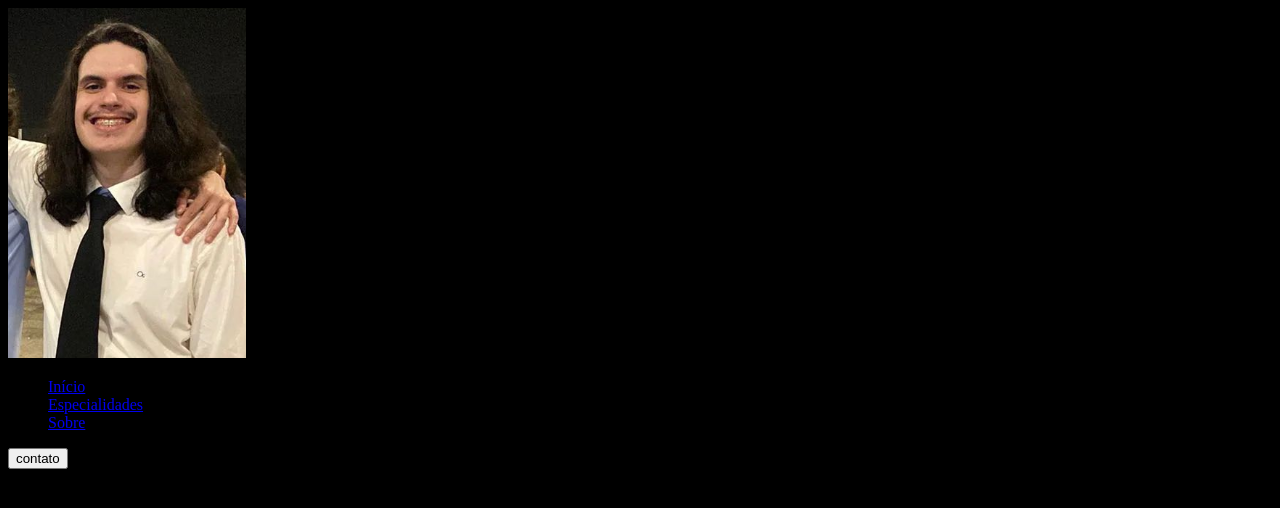
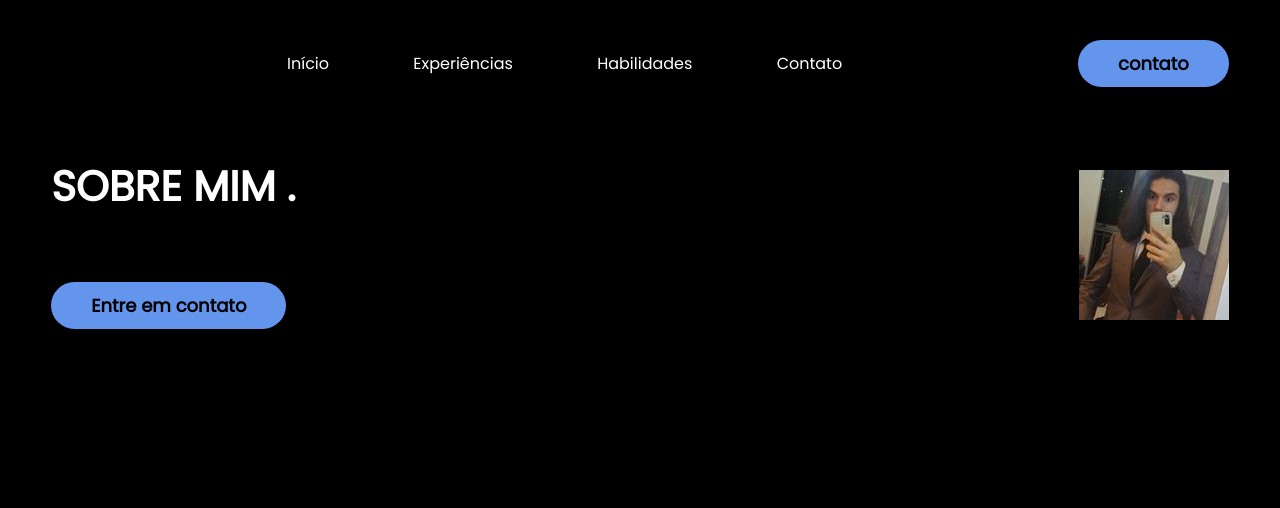
Before and after one commit to BernardoRubim/Meu-portf-lio---CC1MC, a plain HTML site: page Portfólio/index.html in a window 1280 px wide. Drawn offline with nearby package versions, Linux system fonts and the light colour scheme.

Commit message:
Add files via upload
texto do "SOBRE MIM"  feito no HTML, mas o CSS deu erro


Texto das "Experiências" feito parcialmente no HTML, falta o CSS funcionar nesse tbm


Por algum motivo o texto n muda de cor, acho que vou mudar o background pra branco e deixar as letras no preto (cor padrão)

```diff
--- a/Portfólio/index.html
+++ b/Portfólio/index.html
@@ -3,6 +3,15 @@
 <head>
     <meta charset="UTF-8">
     <meta name="viewport" content="width=device-width, initial-scale=1.0">
+    <!-- GOOGLE FONTS -->
+    <link rel="preconnect" href="https://fonts.googleapis.com">
+    <link rel="preconnect" href="https://fonts.gstatic.com" crossorigin>
+    <link href="https://fonts.googleapis.com/css2?family=Poppins:ital, wght@0,100;0,200;0,300;0,400;0,500;0,600;0,700;0,800;0,
+    900;1,100;1,200;1,300;1,400;1,500;1,600;1,700;1,800;1,900&display=swap" rel="stylesheet">
+    <!-- FIM GOOGLE FONTS -->
+    <!--BOOTSTRAP ICONS-->
+    <link rel="stylesheet" href="https://cdn.jsdelivr.net/npm/bootstrap-icons@1.11.3/font/bootstrap-icons.min.css">
+    <!--BOOTSTRAPS ICONS FIM-->
     <link rel="stylesheet" href="style.css">
     <title>Bernardo Rubim</title>
 </head>
@@ -11,22 +20,74 @@
         <div class="interface">
             <div class="logo">
                 <a href="#">
-                    <img src="images/perfill portfólio.png" alt="Logo Bernardo Rubim">
+
                 </a>
             </div><!--logo-->
 
         <nav class="menu-desktop">
             <ul>
                 <li><a href="#">Início</a></li>
-                <li><a href="#">Especialidades</a></li>
-                <li><a href="#">Sobre</a></li>
+                <li><a href="#">Experiências</a></li>
+                <li><a href="#">Habilidades</a></li>
+                <li><a href="#">Contato</a></li>
             </ul>
         </nav>
+
         <div class="contato">
-            <a href="#">
-                <button>contato</button>
-            </a>
-        </div><!--contato-->
+                <a href="#">
+                    <button>contato</button>
+                </a>
+            </div><!--contato-->
+        </div><!--interface-->
     </header>
+
+    <main>
+        <section class="topo-do-site">
+            <divc class="interface">
+               <div class="flex">
+                    <div class="txt-topo-site">
+                        <h1>SOBRE MIM <span>.</span></h1>
+                        <p>Estudante de primeiro período do curso de Ciência da Computação na Universidade de Vila Velha. Procurando entender mais sobre a área de tecnologia que sempre
+                        tive interesse, evoluir como futuro agente do mercado tecnológico, e acima de tudo, poder trabalhar com o que amo.</p>
+
+                        <div class="contato">
+                            <a href="#">
+                                <button>Entre em contato</button>
+                            </a>
+                        </div>
+                    </div><!--txt-topo-site-->
+
+                    <div class="img-topo-site">
+                        <img src="images/eu portfolio.jpg" alt="">
+                 </div>
+               </div>
+            </div><!--interface-->
+        </section><!--topo-do-site-->
+        <section class="Experiências">
+            <div class="interface">
+                <h2>MINHAS <span>EXPERIÊNCIAS.</span></h2>
+                <div class="flex">
+                    <div class="especialidades-box">
+                        <i class="bi bi-briefcase"></i>
+                        <h3>Amazon</h3>
+                        <p>Fiz um estágio na amazon durante 6 meses,
+                         me rendendo experiência com o mercado estrangeiro.</p>
+                    </div><!--especialidades-box-->
+                    <div class="especialidades-box">
+                        <i class="bi bi-briefcase"></i>
+                        <h3></h3>
+                        <p></p>
+                    </div><!--especialidades-box-->
+                    <div class="especialidades-box">
+                        <i class="bi bi-briefcase"></i>
+                        <h3></h3>
+                        <p></p>
+                    </div><!--especialidades-box-->
+                </div><!--flex-->
+
+            </div>
+
+        </section><!--Experiências-->
+    </main>
 </body>
 </html>
--- a/Portfólio/style.css
+++ b/Portfólio/style.css
@@ -1,7 +1,8 @@
-{
+*{
     margin: 0;
     padding: 0;
-    box-sizzing: border-box;
+    box-sizing: border-box;
+    font-family: "Poppins", sans-serif;
 }
 body{
     background-color: black;
@@ -12,3 +13,77 @@ body{
     max-width: 1280px;
     margin: 0 auto;
 }
+
+.flex{
+    display: flex;
+}
+.contato button{
+    padding: 10px 40px;
+    font-size: 18px;
+    font-weight: 600;
+    background-color: cornflowerblue;
+    border: 0;
+    border-radius: 30px;
+    cursor: pointer;
+    transition: .2s;
+    }
+/* CABEÇALHO STYLE */
+header{
+    padding: 40px 4%;
+}
+
+header > .interface{
+    display: flex;
+    align-items: center;
+    justify-content: space-between;
+}
+
+header a{
+    color: white;
+    text-decoration: none;
+    display: inline-block;
+    transition: .2s;
+}
+header a:hover{
+    color:white ;
+    transform: scale(1.09);
+}
+
+header nav ul{
+    list-style-type: none;
+}
+
+header nav ul li{
+    display: inline-block;
+    padding: 0 40px;
+}
+
+.contato button:hover{
+    box-shadow: 0px 0px 8px #90b1ec;
+    transform: scale(1.09);
+
+}
+/* ESTILO DO TOPO DO SITE */
+section.topo-do-site{
+    padding: 40px 4%;
+}
+
+section.topo-do-site .flex{
+    align-items: center;
+    justify-content: center;
+    gap: 90px;
+}
+
+.topo-do-site h1{
+    color:white;
+    font-size: 42px;
+    line-height: 40px;
+
+}
+.topo-do-site .txt-topo-do-site h1 span{
+    color: Cornflowerblue;
+}
+.topo-do-site .txt-topo-do-site p{
+    font:white;
+    margin: 40px 0;
+}
```
Also changed, not shown: Portfólio/images/eu portfolio.jpg (added).
